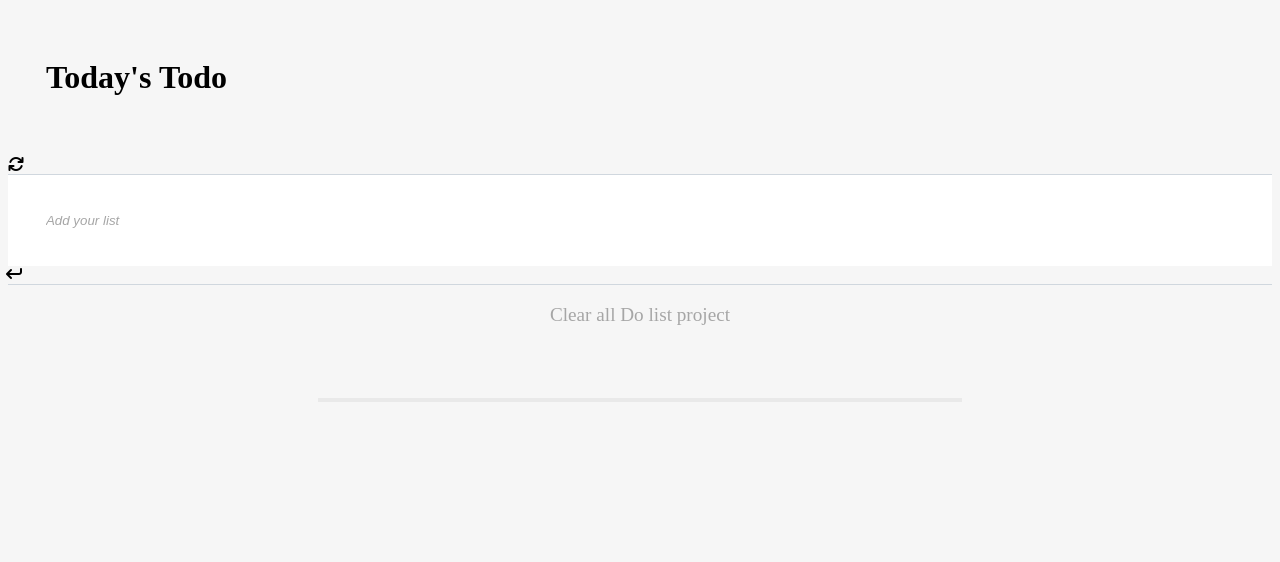
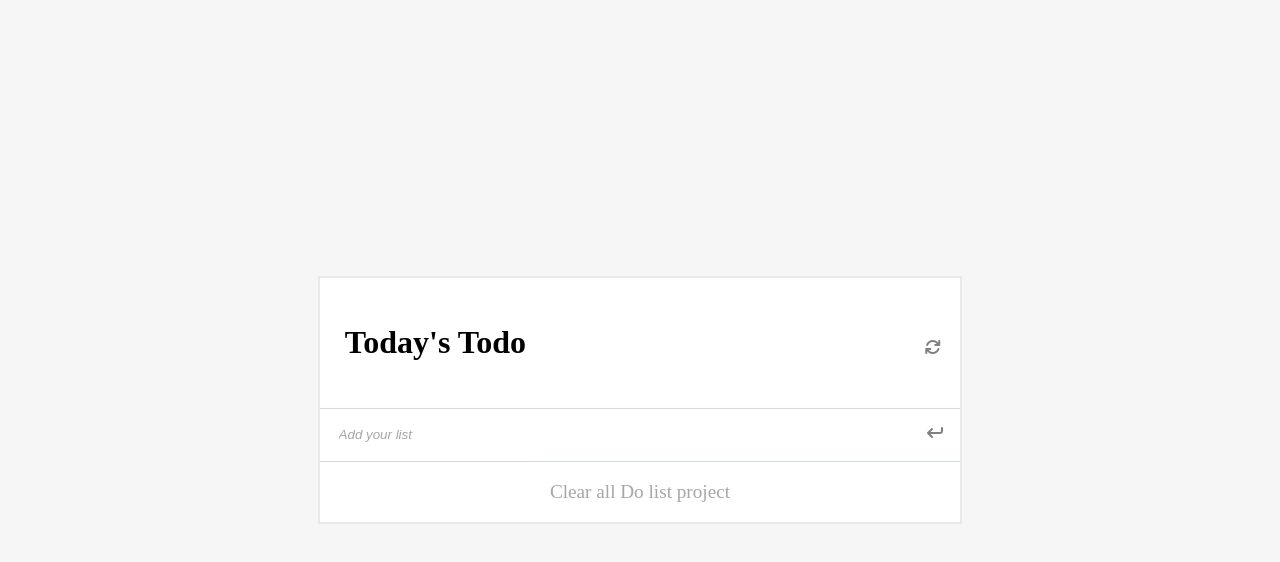
Before and after one commit to MargaretTechworld/ToDO-Tasks, a website built with webpack: page src/index.html in a window 1280 px wide. Built offline with nearby package versions, Linux system fonts and the light colour scheme.

Commit message:
style list structure

```diff
--- a/src/style.css
+++ b/src/style.css
@@ -4,10 +4,30 @@ body {
 
 .heading {
   font-size: 2rem;
-  padding: 3%;
+  padding: 4%;
 }
 
-.todo-list {
+.icon-design {
+  display: flex;
+  align-items: baseline;
+  justify-content: space-between;
+  margin-right: 3%;
+}
+
+i {
+  color: grey;
+  cursor: pointer;
+}
+
+i:hover {
+  color: #f00;
+}
+
+.hidden {
+  display: none;
+}
+
+.container {
   border: 2px solid #e9e9e9;
   background: #fff;
   width: 50%;
@@ -22,7 +42,6 @@ body {
 }
 
 .input-design {
-  width: 94%;
   padding: 3%;
 }
 
```
